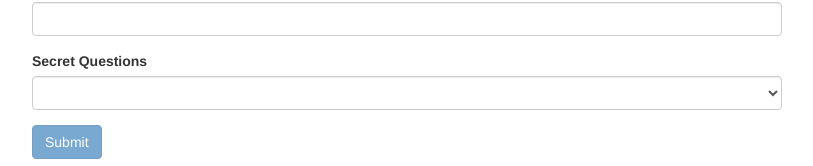
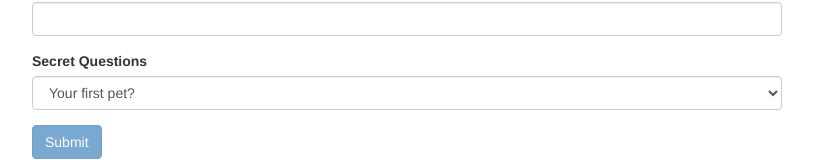
Before and after one commit to Samenti/udemy-angular, an Angular app: page / in a window 1280 px wide. Shown: the part 161-327 px from the top of the page, without its empty margins (233-1046 px from the left). Built offline with nearby package versions, Linux system fonts and the light colour scheme.

Commit message:
adding default value with ngModel one-way binding

```diff
--- a/src/app/app.component.html
+++ b/src/app/app.component.html
@@ -35,8 +35,13 @@
         </div>
         <div class="form-group">
           <label for="secret">Secret Questions</label>
-          <select id="secret" class="form-control" ngModel name="secret">
-            <option value="pet">Your first Pet?</option>
+          <select
+            id="secret"
+            class="form-control"
+            [ngModel]="defaultQuestion"
+            name="secret"
+          >
+            <option value="pet">Your first pet?</option>
             <option value="teacher">Your first teacher?</option>
           </select>
         </div>
--- a/src/app/app.component.ts
+++ b/src/app/app.component.ts
@@ -8,6 +8,7 @@ import { NgForm } from '@angular/forms';
 })
 export class AppComponent {
   @ViewChild('f') signupForm: NgForm;
+  defaultQuestion = 'pet';
 
   suggestUserName() {
     const suggestedName = 'Superuser';
```
